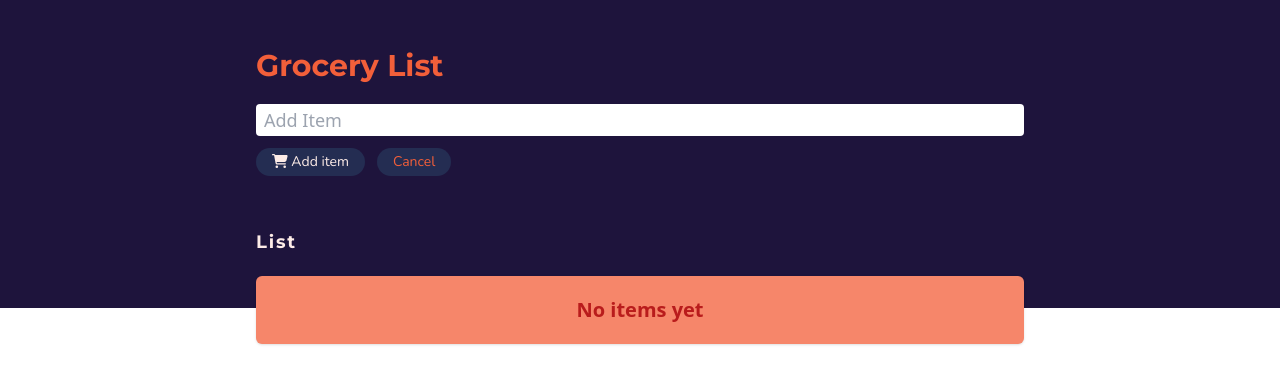
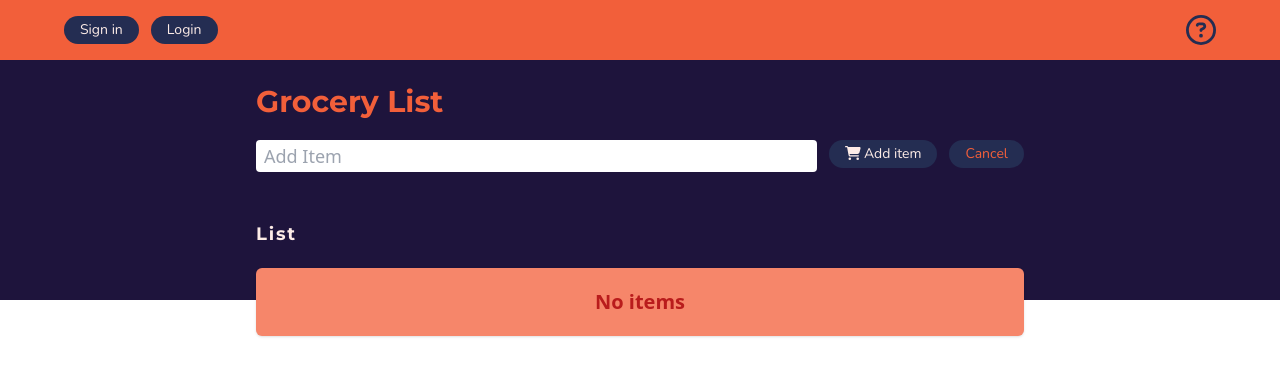
Before and after one commit to Huls26/grocery-list-app, a React (Vite) app: page / in a window 1280 px wide. Both pictures are taken after a click on the button "Add Grocery item". Shown: the top 384 px of the page. Built offline with nearby package versions, Linux system fonts and the light colour scheme.

Commit message:
add sign in

```diff
--- a/package.json
+++ b/package.json
@@ -10,6 +10,7 @@
   },
   "dependencies": {
     "@fortawesome/fontawesome-svg-core": "^6.2.0",
+    "@fortawesome/free-regular-svg-icons": "^6.2.0",
     "@fortawesome/free-solid-svg-icons": "^6.2.0",
     "@fortawesome/react-fontawesome": "^0.2.0",
     "firebase": "^9.12.1",
--- a/src/components/AddItem.jsx
+++ b/src/components/AddItem.jsx
@@ -52,10 +52,10 @@ export default function AddItem() {
     }
 
     return (
-        <form onSubmit={ handleSubmit } className="flex flex-col space-y-3">
-            <input type="text" value={ formData.grocery.item } onChange={ handleChange } name="item" className="py-0.5 px-2 rounded outline-green focus:invalid:outline-red text-option2 placeholder:font-normal text-lg capitalize font-bold" placeholder="Add Item"/>
+        <form onSubmit={ handleSubmit } className="flex flex-col md:items-start space-y-3 md:flex-row md:space-y-0 md:space-x-3">
+            <input type="text" value={ formData.grocery.item } onChange={ handleChange } name="item" className="md:flex-1 py-0.5 px-2 rounded outline-green focus:invalid:outline-red text-option2 placeholder:font-normal text-lg capitalize font-bold" placeholder="Add Item"/>
 
-            <div className='flexitems-start space-x-3 h-full'>
+            <div className='flex items-start space-x-3 h-full'>
                 <button type="submit" className="px-4 py-1 mb-10 flex-none bg-primary2 rounded-full text-light1 font-nunito text-sm hover:bg-secondary1 transition ease-out duration-500"><i className="not-italic"><FontAwesomeIcon icon={ faCartShopping } /> Add item</i></button>
 
                 <button type='reset' onClick={ handleCancel } className='px-4 py-1 mb-10 flex-none bg-primary2 rounded-full font-nunito text-sm hover:text-red'>Cancel</button>
--- a/src/components/GroceryItem.jsx
+++ b/src/components/GroceryItem.jsx
@@ -8,24 +8,17 @@ import { form } from "../pages/UserPage";
 
 export default function GroceryItem({item}) {
     let { formData, setFormData } = useContext(form)
-    let [isCheck, setIsCheck] = useState(() => false)
+    let [forceRender, setforceRender] = useState(() => false)
 
     const itemId = item.id;
     const isCheckItem = item.isCheck;
 
-    console.log(isCheckItem)
     const isCheckStyle = {
         textDecoration: isCheckItem ? "line-through" : "none",
     }
 
     // event
     function handleCheck() {
-        checkItem()
-        setIsCheck(prevValue => !prevValue);
-    }
-
-    console.log(formData)
-    function checkItem() {
         setFormData(prevValue => {
             const itemIsCheck = prevValue.groceryList.map(item => {
                 if (itemId === item.id) {
@@ -42,10 +35,20 @@ export default function GroceryItem({item}) {
                 ...prevValue,
                 groceryList: itemIsCheck,
             })
-        }
+        });
+    }
 
-);
+    function handleDelete() {
+        setFormData(prevValue => {
+            const newItems = prevValue.groceryList.filter(item => itemId !== item.id);
+
+            return ({
+                ...prevValue,
+                groceryList: newItems,
+            })
+        })
     }
+
     return (
         <article className='flex items-center justify-between'>
             <h1 style={ isCheckStyle } className='text-2xl text-primary2 font-bold cursor-pointer capitalize'>{ item.item }
@@ -53,7 +56,7 @@ export default function GroceryItem({item}) {
 
             <div id='icon-container' className='space-x-2'>
                 <button onClick={ handleCheck }><i className='text-green hover:bg-primary1 hover:p-1 rounded'><FontAwesomeIcon icon={ faCheck } /></i></button>
-                <button><i className='text-red hover:bg-primary1 hover:p-1 rounded'><FontAwesomeIcon icon={ faTrash } /></i></button>
+                <button onClick={ handleDelete }><i className='text-red hover:bg-primary1 hover:p-1 rounded'><FontAwesomeIcon icon={ faTrash } /></i></button>
             </div>
         </article>
     )
--- a/src/components/GroceryList.jsx
+++ b/src/components/GroceryList.jsx
@@ -14,7 +14,7 @@ export default function GroceryList() {
             <h3 className="font-montserrat text-light1 text-lg font-bold tracking-widest mb-5">List</h3>
 
             <div className="px-4 py-2 bg-secondary1 rounded-md shadow">
-                { noItem ? groceryElement : <h1 className="my-3 text-center text-xl font-bold text-red cursor-pointer">No items yet</h1>}
+                { noItem ? groceryElement : <h1 className="my-3 text-center text-xl font-bold text-red cursor-pointer">No items</h1>}
             </div>
         </main>
     )
--- /dev/null
+++ b/src/components/Header.jsx
@@ -0,0 +1,15 @@
+import { FontAwesomeIcon } from '@fortawesome/react-fontawesome'
+import { faCircleQuestion } from '@fortawesome/free-regular-svg-icons'
+
+export default function Header() {
+    return (
+        <div className="space-x-3 m-0 flex items-center justify-between">
+            <div id="button-container" className='space-x-3'>
+                <button className="px-4 py-1 flex-none bg-primary2 rounded-full text-light1 font-nunito text-sm hover:bg-secondary1 transition ease-out duration-500">Sign in</button>
+                <button className="px-4 py-1 flex-none bg-primary2 rounded-full text-light1 font-nunito text-sm hover:bg-secondary1 transition ease-out duration-500">Login</button>
+            </div>
+
+            <span className='text-3xl text-primary2 '><FontAwesomeIcon icon={ faCircleQuestion }/></span>
+        </div>
+    )
+}
--- a/src/components/UserUi.jsx
+++ b/src/components/UserUi.jsx
@@ -28,7 +28,7 @@ export default function UserUi() {
     }
 
     return (
-        <div className="pt-12 text-primary1 max-w-3xl mx-auto">
+        <div className="text-primary1 max-w-3xl mx-auto">
             <h1 className="font-montserrat text-3xl font-bold mb-5">Grocery List</h1>
 
             <div className={ isAdd ? "mb-3" : "mb-1"}>
--- a/src/index.css
+++ b/src/index.css
@@ -3,3 +3,8 @@
 @tailwind base;
 @tailwind components;
 @tailwind utilities;
+
+
+* {
+    box-sizing: border-box;
+}
--- a/src/pages/UserPage.jsx
+++ b/src/pages/UserPage.jsx
@@ -3,6 +3,7 @@ import React, { useState, useContext } from "react";
 import UserUi from "../components/UserUi";
 import GroceryItem from "../components/GroceryItem";
 import GroceryList from "../components/GroceryList";
+import Header from "../components/Header";
 
 export const form = React.createContext();
 
@@ -20,18 +21,24 @@ export default function UserPage() {
 
     return (
         <div>
-            <main className="px-16  bg-option2 pb-20 ">
-                {/* using the function of useState instead the data itself */}
-                <form.Provider value={ {formData, setFormData} }>
-                    <UserUi />
-                </form.Provider>
-            </main>
+            <section className="bg-option2 pb-20 ">
+                <header className="bg-primary1 px-16 py-3 mb-6">
+                    <Header />
+                </header>
 
-            <section id="grocery-list" className="px-16 md:mx-auto -mt-20">
+                <div className="px-16">
+                    {/* using the function of useState instead the data itself */}
+                    <form.Provider value={ {formData, setFormData} }>
+                        <UserUi />
+                    </form.Provider>
+                </div>
+            </section>
+
+            <main id="grocery-list" className="px-16 md:mx-auto -mt-20">
                 <form.Provider value={ {formData, setFormData} }>
                     <GroceryList />
                 </form.Provider>
-            </section>
+            </main>
         </div>
     )
 }
```
Also changed, not shown: 1 other file (tests, documents, lock files or other folders).
